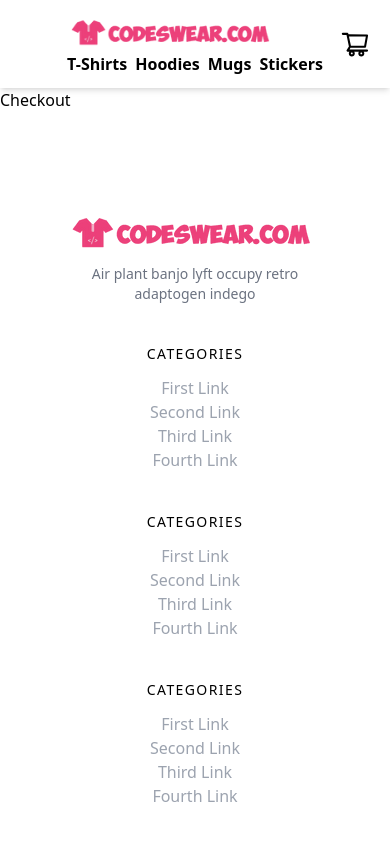
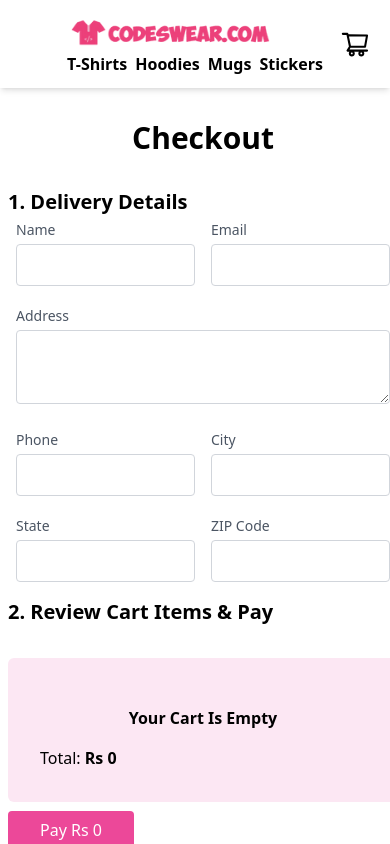
Before and after one commit to heyitsuzair/codeswear-next, a Next.js app: page /checkout in a window 390 px wide. Shown: the top 844 px of the page. Built offline with nearby package versions, Linux system fonts and the light colour scheme.

Commit message:
Sidebar And Checkout Page

```diff
--- a/components/Navbar.js
+++ b/components/Navbar.js
@@ -5,7 +5,7 @@ import Sidebar from "./Sidebar";
 
 const Navbar = ({ cart, addToCart, removeFromCart, clearCart, subTotal }) => {
   return (
-    <div className="shadow-md flex flex-col md:flex-row md:justify-start justify-center items-center  py-3">
+    <div className="sticky top-0 bg-white z-10 shadow-md flex flex-col md:flex-row md:justify-start justify-center items-center py-3">
       <div className="logo mx-5">
         <Link href="/">
           <Image
--- a/components/Sidebar.js
+++ b/components/Sidebar.js
@@ -30,7 +30,9 @@ const Sidebar = ({ cart, addToCart, removeFromCart, clearCart, subTotal }) => {
         <AiOutlineShoppingCart size={30} />
       </div>
       <div
-        className="z-10 sidecart transition-transform translate-x-full transform fixed top-0 right-0 bg-pink-100 py-10 px-8 w-100 h-full"
+        className={`${
+          Object.keys(cart).length !== 0 ? "translate-x-0" : "translate-x-full"
+        } z-10 sidecart transition-transform  transform fixed top-0 right-0 bg-pink-100 py-10 px-8 w-100 h-full`}
         ref={ref}
       >
         <h2 className="font-bold text-xl text-center">Shopping Cart</h2>
@@ -88,7 +90,9 @@ const Sidebar = ({ cart, addToCart, removeFromCart, clearCart, subTotal }) => {
             })}
           </ol>
         )}
-
+        <span>
+          Total: <strong>Rs {subTotal}</strong>
+        </span>
         <Link
           href="/checkout"
           className="flex mx-auto items-center gap-2 w-full justify-center mt-4 text-white bg-pink-500 border-0 py-2 px-8 focus:outline-none transition-colors hover:bg-pink-600 rounded text-md"
--- a/pages/_app.js
+++ b/pages/_app.js
@@ -15,6 +15,7 @@ function MyApp({ Component, pageProps }) {
       subt += myCart[keys[i]].price * myCart[keys[i]].qty;
     }
     setSubTotal(subt);
+    localStorage.setItem("subtotal", JSON.stringify(subt));
   };
 
   const addToCart = (itemCode, quantity, price, name, size, variant) => {
@@ -50,6 +51,9 @@ function MyApp({ Component, pageProps }) {
     try {
       if (localStorage.getItem("cart")) {
         setCart(JSON.parse(localStorage.getItem("cart")));
+      }
+      if (localStorage.getItem("subtotal")) {
+        setSubTotal(JSON.parse(localStorage.getItem("subtotal")));
       }
     } catch (error) {
       console.warn(error);
--- a/pages/checkout.js
+++ b/pages/checkout.js
@@ -1,7 +1,186 @@
+import Head from "next/head";
+import Link from "next/link";
 import React from "react";
+import { AiOutlineDelete, AiOutlineMinus, AiOutlinePlus } from "react-icons/ai";
 
-const Checkout = () => {
-  return <div>Checkout</div>;
+const Checkout = ({ cart, addToCart, removeFromCart, subTotal }) => {
+  return (
+    <div className="container mx-2 sm:mx-auto ">
+      <Head>
+        <title>Checkout</title>
+        <meta
+          name="description"
+          content="Codeswear-Engineered For Excellence"
+        />
+        <link rel="icon" href="/favicon.ico" />
+      </Head>
+      <h1 className="font-bold text-3xl text-center m-auto my-8">Checkout</h1>
+      <h2 className="text-xl font-semibold">1. Delivery Details</h2>
+      <div className="mx-auto flex">
+        <div className="px-2 w-1/2">
+          <div className="mb-4">
+            <label htmlFor="name" className="leading-7 text-sm text-gray-600">
+              Name
+            </label>
+            <input
+              type="text"
+              id="name"
+              name="name"
+              className="w-full bg-white rounded border border-gray-300 focus:border-pink-500 focus:ring-2 focus:ring-pink-200 text-base outline-none text-gray-700 py-1 px-3 leading-8 transition-colors duration-200 ease-in-out"
+            />
+          </div>
+        </div>
+        <div className="px-2 w-1/2">
+          <div className="mb-4">
+            <label htmlFor="email" className="leading-7 text-sm text-gray-600">
+              Email
+            </label>
+            <input
+              type="email"
+              id="email"
+              name="email"
+              className="w-full bg-white rounded border border-gray-300 focus:border-pink-500 focus:ring-2 focus:ring-pink-200 text-base outline-none text-gray-700 py-1 px-3 leading-8 transition-colors duration-200 ease-in-out"
+            />
+          </div>
+        </div>
+      </div>
+      <div className="px-2 w-full">
+        <div className="mb-4">
+          <label htmlFor="address" className="leading-7 text-sm text-gray-600">
+            Address
+          </label>
+          <textarea
+            id="address"
+            cols={30}
+            rows={2}
+            name="address"
+            className="w-full bg-white rounded border border-gray-300 focus:border-pink-500 focus:ring-2 focus:ring-pink-200 text-base outline-none text-gray-700 py-1 px-3 leading-8 transition-colors duration-200 ease-in-out"
+          />
+        </div>
+      </div>
+      <div className="mx-auto flex">
+        <div className="px-2 w-1/2">
+          <div className="mb-4">
+            <label htmlFor="phone" className="leading-7 text-sm text-gray-600">
+              Phone
+            </label>
+            <input
+              type="tel"
+              id="phone"
+              name="phone"
+              className="w-full bg-white rounded border border-gray-300 focus:border-pink-500 focus:ring-2 focus:ring-pink-200 text-base outline-none text-gray-700 py-1 px-3 leading-8 transition-colors duration-200 ease-in-out"
+            />
+          </div>
+        </div>
+        <div className="px-2 w-1/2">
+          <div className="mb-4">
+            <label htmlFor="city" className="leading-7 text-sm text-gray-600">
+              City
+            </label>
+            <input
+              type="text"
+              id="city"
+              name="city"
+              className="w-full bg-white rounded border border-gray-300 focus:border-pink-500 focus:ring-2 focus:ring-pink-200 text-base outline-none text-gray-700 py-1 px-3 leading-8 transition-colors duration-200 ease-in-out"
+            />
+          </div>
+        </div>
+      </div>
+      <div className="mx-auto flex">
+        <div className="px-2 w-1/2">
+          <div className="mb-4">
+            <label htmlFor="state" className="leading-7 text-sm text-gray-600">
+              State
+            </label>
+            <input
+              type="text"
+              id="state"
+              name="state"
+              className="w-full bg-white rounded border border-gray-300 focus:border-pink-500 focus:ring-2 focus:ring-pink-200 text-base outline-none text-gray-700 py-1 px-3 leading-8 transition-colors duration-200 ease-in-out"
+            />
+          </div>
+        </div>
+        <div className="px-2 w-1/2">
+          <div className="mb-4">
+            <label
+              htmlFor="zipcode"
+              className="leading-7 text-sm text-gray-600"
+            >
+              ZIP Code
+            </label>
+            <input
+              type="text"
+              id="zipcode"
+              name="zipcode"
+              className="w-full bg-white rounded border border-gray-300 focus:border-pink-500 focus:ring-2 focus:ring-pink-200 text-base outline-none text-gray-700 py-1 px-3 leading-8 transition-colors duration-200 ease-in-out"
+            />
+          </div>
+        </div>
+      </div>
+      <h2 className="text-xl font-semibold">2. Review Cart Items & Pay</h2>
+      <div className="z-10 sidecart rounded-md bg-pink-100 mt-8 p-8 px-8 w-100 h-full">
+        {Object.keys(cart).length === 0 ? (
+          <div className="my-4 font-semibold text-center">
+            Your Cart Is Empty
+          </div>
+        ) : (
+          <ol className="list-decimal font-semibold">
+            {Object.keys(cart).map((k) => {
+              return (
+                <li key={k}>
+                  <div className="item flex items-center my-5">
+                    <div className="font-semibold">{cart[k].name}</div>
+                    <div className="flex items-center font-semibold text-pink-500 justify-center w-1/3">
+                      <AiOutlineMinus
+                        className="cursor-pointer"
+                        size={20}
+                        onClick={() =>
+                          removeFromCart(
+                            k,
+                            1,
+                            cart[k].price,
+                            cart[k].name,
+                            cart[k].size,
+                            cart[k].variant
+                          )
+                        }
+                      />
+                      <span className="mx-4">{cart[k].qty}</span>
+                      <AiOutlinePlus
+                        className="cursor-pointer"
+                        onClick={() =>
+                          addToCart(
+                            k,
+                            1,
+                            cart[k].price,
+                            cart[k].name,
+                            cart[k].size,
+                            cart[k].variant
+                          )
+                        }
+                        size={20}
+                      />
+                    </div>
+                  </div>
+                </li>
+              );
+            })}
+          </ol>
+        )}
+        <span>
+          Total: <strong>Rs {subTotal}</strong>
+        </span>
+      </div>
+      <div className="mt-4">
+        <Link
+          href="/checkout"
+          className=" items-center gap-2 justify-center mt-4 text-white bg-pink-500 border-0 py-2 px-8 focus:outline-none transition-colors hover:bg-pink-600 rounded text-md"
+        >
+          Pay Rs {subTotal}
+        </Link>
+      </div>
+    </div>
+  );
 };
 
 export default Checkout;
```
